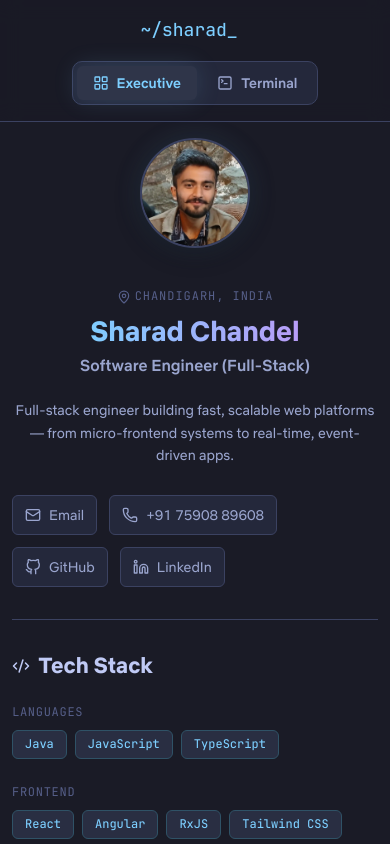
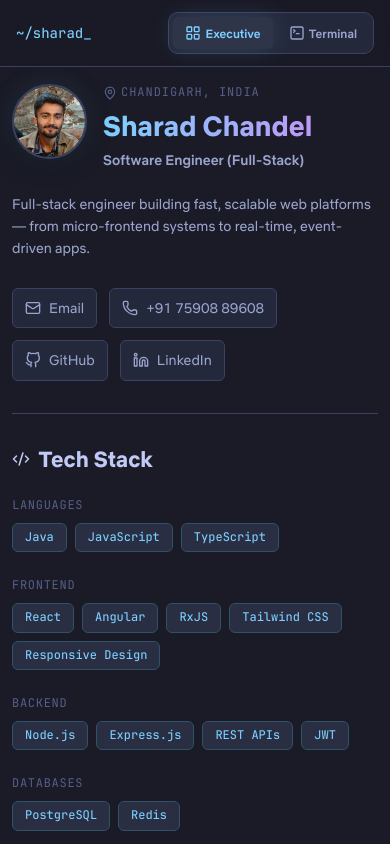
Before and after one commit to SharadJ19/portfolio, an Astro site: page / in a window 390 px wide. Shown: the top 844 px of the page. Built offline with nearby package versions, Linux system fonts and the light colour scheme; Astro itself is replaced by a stand-in of ours.

Commit message:
fix(ui): optimize mobile navbar layout for side-by-side view and adjust mobile avatar sizing

```diff
--- a/src/components/ExecutiveView/ExecutiveView.module.css
+++ b/src/components/ExecutiveView/ExecutiveView.module.css
@@ -28,8 +28,8 @@
 }
 
 .avatar {
-  width: 110px;
-  height: 110px;
+  width: 130px;
+  height: 130px;
   border-radius: 50%;
   object-fit: cover;
   border: 2px solid var(--tokyo-border);
@@ -338,22 +338,20 @@
     gap: var(--space-6);
   }
   .heroTop {
-    flex-direction: column;
-    align-items: center;
-    text-align: center;
+    gap: var(--space-4);
   }
-  .eyebrow {
-    justify-content: center;
+  .avatar {
+    width: 75px;
+    height: 75px;
   }
   .name {
     font-size: var(--fs-xl);
   }
   .role {
-    font-size: var(--fs-base);
+    font-size: var(--fs-sm);
   }
   .tagline {
     font-size: var(--fs-sm);
-    text-align: center;
   }
   .expCard {
     flex-direction: column;
--- a/src/components/Navbar/Navbar.module.css
+++ b/src/components/Navbar/Navbar.module.css
@@ -11,13 +11,14 @@
   backdrop-filter: blur(10px);
   -webkit-backdrop-filter: blur(10px);
   border-bottom: var(--border-thin);
-  flex-wrap: wrap;
+  flex-wrap: nowrap;
 }
 
 .brand {
   display: flex;
   align-items: center;
   gap: var(--space-3);
+  flex-shrink: 0;
 }
 
 .prompt {
@@ -64,13 +65,14 @@
   background: var(--tokyo-bg-surface);
   border: var(--border-thin);
   border-radius: var(--radius-md);
+  flex-shrink: 0;
 }
 
 .toggleBtn {
   display: inline-flex;
   align-items: center;
   gap: var(--space-2);
-  padding: var(--space-2) var(--space-4);
+  padding: var(--space-2) var(--space-3);
   border: none;
   border-radius: var(--radius-sm);
   background: transparent;
@@ -92,9 +94,18 @@
   box-shadow: var(--shadow-glow-cyan);
 }
 
-@media (max-width: 480px) {
+@media (max-width: 640px) {
   .navbar {
-    justify-content: center;
+    padding: var(--space-3) var(--space-4);
+    gap: var(--space-2);
+  }
+  .prompt {
+    font-size: var(--fs-sm);
+  }
+  .toggleBtn {
+    padding: var(--space-1.5) var(--space-2.5);
+    font-size: var(--fs-xs);
+    gap: var(--space-1);
   }
   .osBadge {
     display: none;
```
